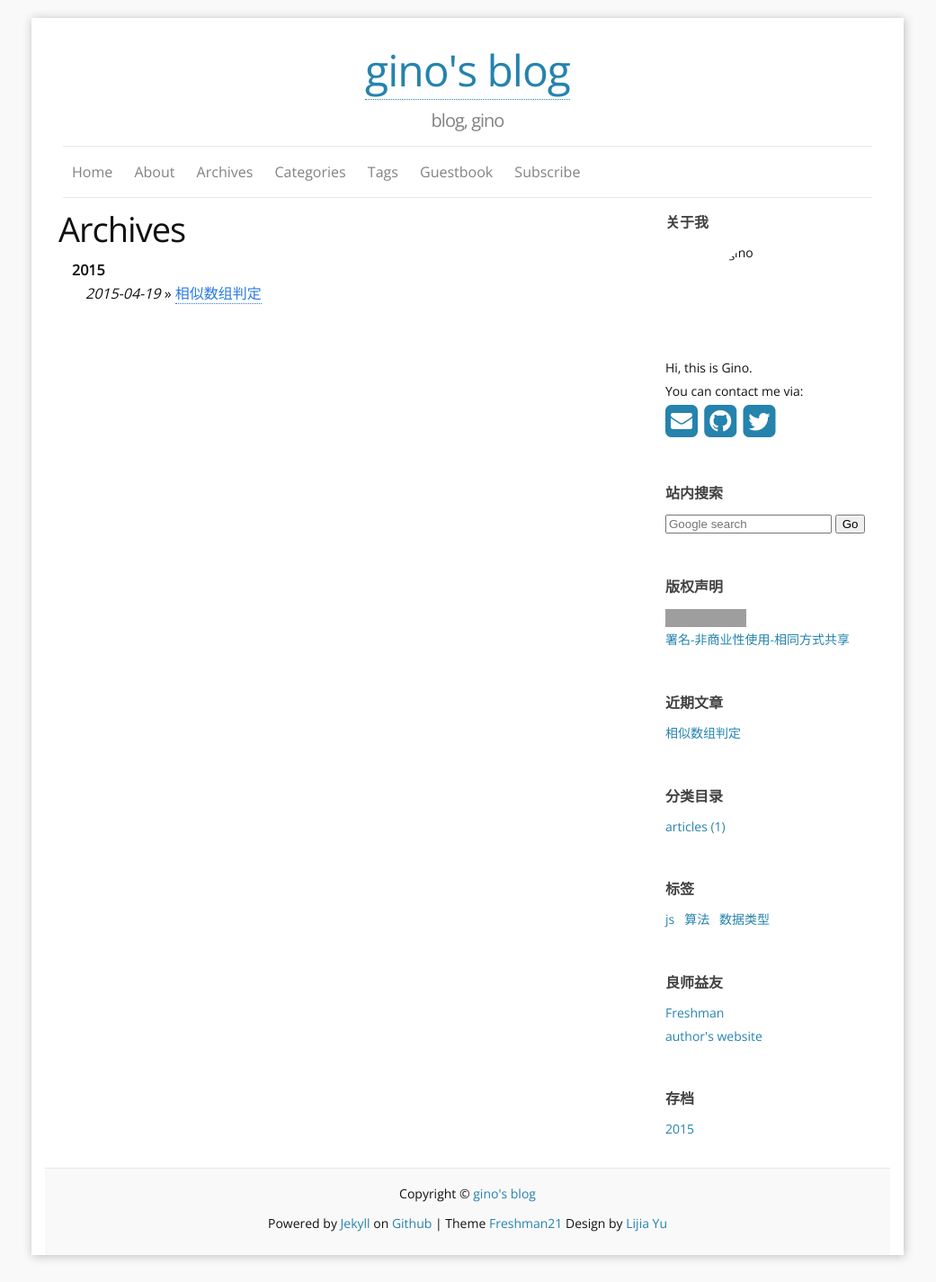
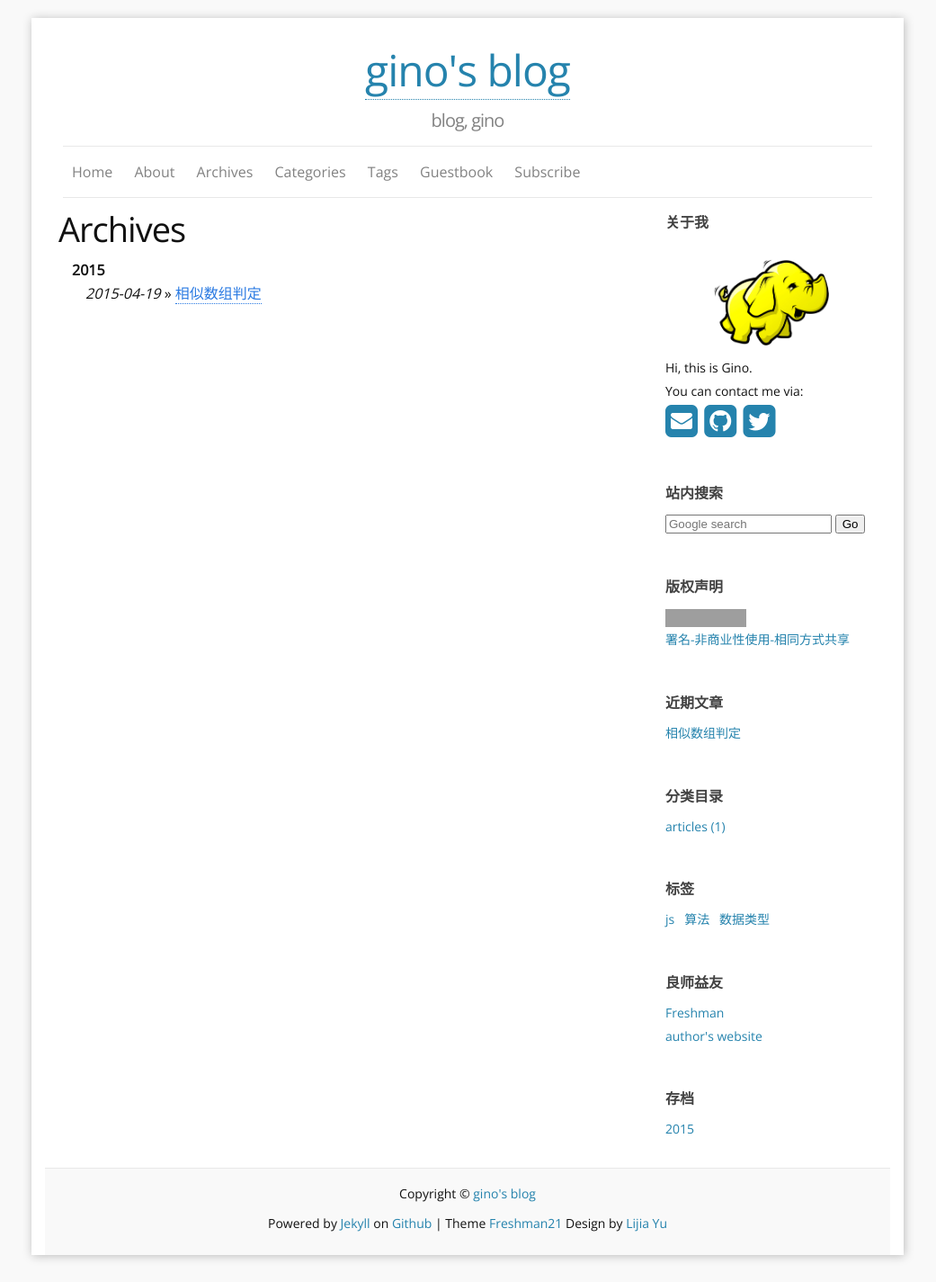
Before and after one commit to ginoyu/ginoyu.github.io, a Jekyll site: the page built from c_archives.md, in a window 1280 px wide. Shown: the whole page at 90% size, without its empty margins (120-1161 px from the left). Built offline with Jekyll 4.4.1, drawn with Linux system fonts in a browser that asks for light colours; nearby versions of some CDN libraries; grey boxes are pictures that could not be loaded.

Commit message:
'picture'

```diff
--- a/_config.yml
+++ b/_config.yml
@@ -15,7 +15,7 @@ github_username:  ginoyu
 disqus_shortname: ginoyu
 favicon:     "/images/favicon.ico"
 aboutme: Hi, this is Gino. # these are shown on aboutme-sidebar.
-#aboutme_photo: https://i.imgur.com/Mdc4szJl.jpg# your photo.
+aboutme_photo: "/images/me.jpg"# your photo.
 #google_analytics_key: UA-57979084-1 # put YOUR key here to enable tracking! (blank to disable)
 
 
```
Also changed, not shown: images/favicon.ico, images/me.jpg (added).
